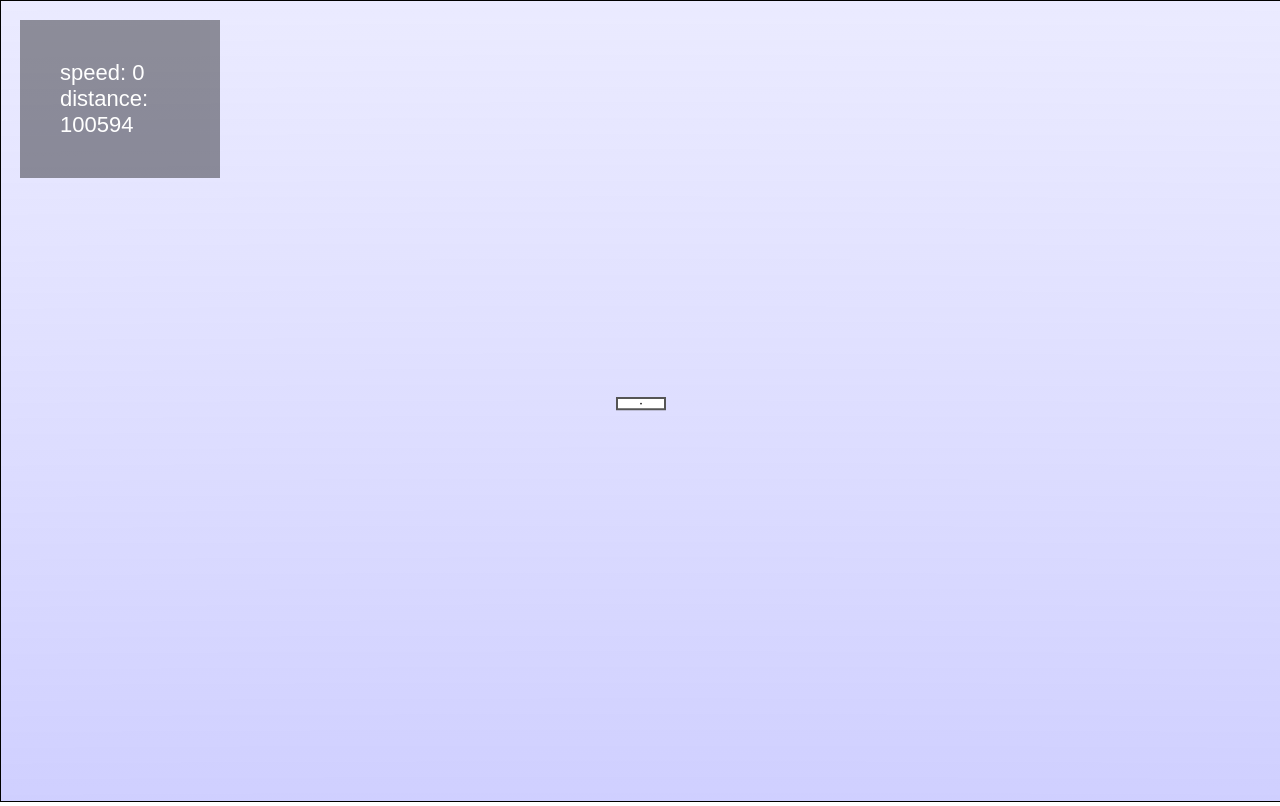
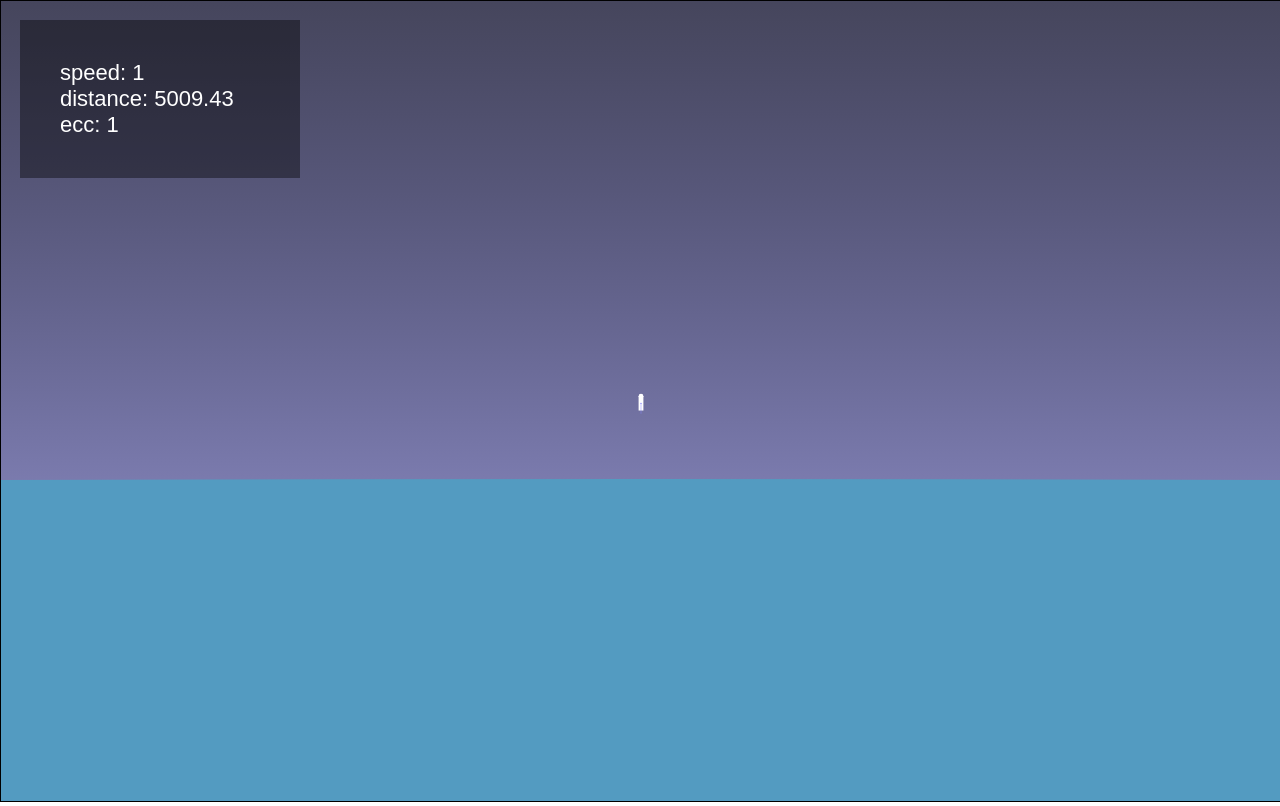
Before and after one commit to ElvinC/liftoff, a website built with webpack: page index.html in a window 1280 px wide. Built offline with nearby package versions, Linux system fonts and the light colour scheme; animation ran at ten frames a second.

Commit message:
Changed theme and scale

```diff
--- a/index.html
+++ b/index.html
@@ -9,8 +9,10 @@
 <body>
 	<div id="HUD">
 		speed: <span id="speed">0</span> <br>
-		distance: <span id="distance">0</span>
+		distance: <span id="distance">0</span><br>
+		ecc: <span id="ecc">0</span><br>
 	</div>
+	<div id="crash"></div>
 	<canvas id="canvas" height="600" width="1000"></canvas>
 </body>
 </html>
--- a/src/js/scene.js
+++ b/src/js/scene.js
@@ -25,7 +25,9 @@ export class Scene {
     }
 
     clear() {
-        this.ctx.clearRect(0, 0, this.canvas.width, this.canvas.height);
+        this.ctx.fillStyle = '#333';
+        this.ctx.fillRect(0, 0, this.canvas.width, this.canvas.height);
+        // this.ctx.clearRect(0, 0, this.canvas.width, this.canvas.height);
     }
 
     drawSprite(sprite) {
@@ -43,7 +45,7 @@ export class Scene {
         return newPos;
     }
 
-    fillAndClose(color, stroke=false) {
+    fillAndClose(color, stroke = false) {
         this.ctx.fillStyle = color;
         this.ctx.fill();
         if (stroke) {
@@ -57,7 +59,7 @@ export class Scene {
 
 
     // Draw a circle with the given position, radius and color
-    circle(pos, radius, color = '#000000') {
+    circle(pos, radius, color = '#000000', rotation = 0, offset) {
         // console.log(pos instanceof Vec2)
         const scaledRadius = radius * this.camera.zoom;
         if (scaledRadius < 0.7) { // don't render tiny primitives.
@@ -65,9 +67,19 @@ export class Scene {
         }
         const posVec = Vec.toVector(pos);
         const newPos = this.calculateCoords(posVec);
+        this.ctx.translate(newPos.x, newPos.y);
 
         this.ctx.beginPath();
-        this.ctx.arc(newPos.x, newPos.y, scaledRadius, 0, 2 * Math.PI, false);
+
+        // with offset
+        if (offset) { // with offset
+            this.ctx.rotate(rotation);
+            const scaledOffset = offset.multiply(this.camera.zoom);
+            this.ctx.arc(scaledOffset.x, scaledOffset.y, scaledRadius, 0, 2 * Math.PI, false);
+        } else {
+            this.ctx.arc(0, 0, scaledRadius, 0, 2 * Math.PI, false);
+        }
+
         this.fillAndClose(color);
     }
 
@@ -102,11 +114,11 @@ export class Scene {
         this.fillAndClose(color, stroke);
     }
 
-    circleGradient(pos, startRadius, stopRadius, startColor = "rgba(170, 170, 255, 0.6)", stopColor = "rgba(255, 255, 255, 0)") {
-        const newPos = this.calculateCoords(pos);
+    circleGradient(pos, startRadius, stopRadius, startColor = 'rgba(170, 170, 255, 0.6)', stopColor = 'rgba(255, 255, 255, 0)') {
+        // const newPos = this.calculateCoords(pos);
         const newStartRadius = startRadius * this.camera.zoom;
         const newStopRadius = stopRadius * this.camera.zoom;
-        const grd = this.ctx.createRadialGradient(newPos.x, newPos.y, newStartRadius, newPos.x, newPos.y, newStopRadius);
+        const grd = this.ctx.createRadialGradient(0, 0, newStartRadius, 0, 0, newStopRadius);
         grd.addColorStop(0, startColor);
         grd.addColorStop(1, stopColor);
         this.circle(pos, stopRadius, grd);
@@ -117,17 +129,20 @@ export class Scene {
      * @param {Vec2} pos start of vector
      * @param {Vec2} theVector
      */
-    drawVector(pos, theVector) {
+    drawVector(pos, theVector, width = 0.5, scaling = 1) {
         // draw a dot, center of mass.
-        this.circle(pos, 1, '#000000');
+        this.circle(pos, width * 1.5 * scaling, '#88f');
         const newStart = this.calculateCoords(pos);
-        const newStop = this.calculateCoords(Vec.add(pos, theVector));
+        const vecEnd = Vec.add(pos, theVector.multiply(scaling));
+        const newStop = this.calculateCoords(vecEnd);
 
         this.ctx.beginPath();
         this.ctx.moveTo(newStart.x, newStart.y);
         this.ctx.lineTo(newStop.x, newStop.y);
-        this.ctx.lineWidth = 1;
-        this.ctx.strokeStyle = '#555';
+        this.ctx.lineWidth = width * this.camera.zoom * scaling;
+        this.ctx.strokeStyle = '#88f';
         this.ctx.stroke();
+
+        this.circle(vecEnd, width * 0.6 * scaling, '#88f');
     }
 }
--- a/src/js/script.js
+++ b/src/js/script.js
@@ -1,6 +1,9 @@
 import { Vector2D as Vec2, Vector as Vec } from './vector';
 import { Scene } from './scene';
-import { Circle, Rocket, Planet} from './shapes';
+import { Circle, Planet } from './shapes';
+import { Rocket } from './sprites/rocket';
+
+window.stepSize = 1 / 60;
 
 // one function for requesting animation frame
 window.requestAnimFrame = ((function animationFrame(/* callback */) {
@@ -29,10 +32,10 @@ function drawObjects(objList, context) {
 */
 
 const spriteList = [];
+const planetList = [];
 
 let scene = null;
 let glider = null;
-let planet = null;
 // const floor = null;
 
 
@@ -41,7 +44,7 @@ function draw() {
 
     for (let i = 0; i < spriteList.length; i++) {
         scene.drawSprite(spriteList[i]);
-        spriteList[i].simulateFrame();
+        spriteList[i].simulateFrame(window.stepSize);
     }
 
     // move camera towards player
@@ -52,39 +55,39 @@ function draw() {
     // move 'ground' to player's x-coordinates
     // floor.pos.x = glider.pos.x;
     $('#speed').html(Math.round(glider.vel.length()));
-    $('#distance').html(Math.round(glider.pos.sub(planet.pos).length()));
+    $('#distance').html(Math.round((glider.pos.sub(planetList[0].pos).length() - 20000) * 100) / 100);
+    $('#ecc').html(Math.round(glider.eccentricity * 100) / 100);
     window.requestAnimFrame(draw);
 }
 
 function init() {
     scene = new Scene('canvas');
     window.scene = scene;
-    scene.camera.zoom = 0.8;
+    scene.camera.zoom = 8;
     // scene.camera.pos.set(0, -1000);
 
 
-    const radP = 100000;
-    planet = new Circle(0, radP + 600, radP, '#88cc99');
-    spriteList.push(planet);
+    const radP = 25000;
 
-    for (let i = 0; i < 1000; i++) {
-        const randX = 1000000 * (Math.random() - 0.5);
-        const randY = 1000000 * (Math.random() - 0.5) + 100000+600;
+    for (let i = 0; i < 500; i++) {
+        const randX = 100000 * (Math.random() - 0.5);
+        const randY = 100000 * (Math.random() - 0.5) + 10000 + 10;
         const newBall = new Circle(randX, randY, 100 + Math.random() * 1000, '#666688');
         spriteList.push(newBall);
     }
-    for (let i = 0; i < 1000; i++) {
-        const randX = 1000000 * (Math.random() - 0.5);
-        const randY = 1000000 * (Math.random() - 0.5) + 100000+600;
-        const newBall = new Circle(randX, randY,  Math.random() * 400, '#778899');
+    for (let i = 0; i < 500; i++) {
+        const randX = 100000 * (Math.random() - 0.5);
+        const randY = 100000 * (Math.random() - 0.5) + 10000 + 10;
+        const newBall = new Circle(randX, randY, Math.random() * 400, '#778899');
         spriteList.push(newBall);
     }
 
-    let atmPlanet = new Planet(0, radP + 600, radP, '#539bc1', 3000);
-    spriteList.push(atmPlanet);
+    const mainPlanet = new Planet(0, radP + 10, radP, '#539bc1', 100, 1000000000);
+    spriteList.push(mainPlanet);
+    planetList.push(mainPlanet);
 
 
-    glider = new Rocket(new Vec2(0, 0), new Vec2(0, 0), 1, 0);
+    glider = new Rocket(new Vec2(0, 0), new Vec2(0, 0), 1000, -Math.PI / 2, planetList);
     spriteList.push(glider);
 
     // floor = new Rectangle(0, 620, 10000, 20, 0, '#333333', 0, 0);
--- a/src/js/shapes.js
+++ b/src/js/shapes.js
@@ -1,156 +1,5 @@
 import { Vector2D as Vec2, Vector as Vec } from './vector';
 // import { Scene } from './scene';
-
-export class Rocket {
-    /**
-     * @constructor
-     * @param {Vec2} pos Starting position
-     * @param {Vec2} vel Starting velocity
-     * @param {Number} mass mass
-     * @param {Number} angle angle in radians
-     */
-    constructor(pos, vel, mass, angle) {
-        this.pos = Vec.toVector(pos);
-        this.vel = Vec.toVector(vel);
-        this.acc = new Vec2(0, 0);
-        this.thrust = 0; // thrust in radial direction
-        this.thrustChange = 0;
-
-        this.mass = mass;
-        this.angle = angle;
-        this.angularVel = 0;
-        this.angularAcc = 0;
-
-        // settings
-        this.minThrust = 0;
-        this.maxThrust = 0.15;
-        this.dragCoefficient = 0; // 0.00003;
-
-        const _self = this;
-        $(window).keydown((e) => {
-            switch (e.which) {
-            // left/right
-            case 37:
-                _self.angularAcc = -0.001;
-                break;
-
-            case 39:
-                _self.angularAcc = 0.001;
-                break;
-
-                // up/down
-            case 38:
-                _self.thrustChange = 0.005;
-                break;
-
-            case 40:
-                _self.thrustChange = -0.005;
-                break;
-
-            default:
-                break;
-            }
-        });
-
-        $(window).keyup((e) => {
-            switch (e.which) {
-            // left/right
-            case 37:
-                _self.angularAcc = 0;
-                break;
-
-            case 39:
-                _self.angularAcc = 0;
-                break;
-                // up/down
-            case 38:
-                _self.thrustChange = 0;
-                break;
-            case 40:
-                _self.thrustChange = 0;
-                break;
-            default:
-                break;
-            }
-        });
-    }
-
-    /**
-     *
-     * @param {Scene} scene Scene to draw the shape
-     */
-    drawMe(scene) {
-        const fireLength = this.thrust * 300;
-        scene.rect(this.pos, fireLength, 3, this.angle, '#ff0000', new Vec2(-30 - fireLength / 2, 0));
-        scene.rect(this.pos, 60, 14, this.angle, '#ffffff', null, true);
-
-        // draw velocity vector
-        scene.drawVector(this.pos, this.vel.multiply(2));
-    }
-
-    simulateFrame() {
-        const planet = new Vec2(0, 100000 + 600);
-        const rPlanet = 100000;
-        const rVec = Vec.sub(this.pos, planet); // from planet to rocket
-        const rLenSqrd = rVec.lengthSquared();
-        const rVecUnit = rVec.unit();
-
-        if (rLenSqrd < rPlanet ** 2) { // collision with planet
-            const restitution = this.vel.lengthSquared() < 3 ? 0.0 : 0.3;
-            const changeVel = rVecUnit.multiply((1 + restitution) * Math.abs(rVecUnit.dot(this.vel)));
-            this.vel.addInPlace(changeVel);
-
-            // find delta and move to prevent intersect
-            const rVecToSurface = rVecUnit.multiply(rPlanet);
-            const deltaToSurface = Vec.sub(rVecToSurface, rVec).multiply(1.1);
-            this.pos.addInPlace(deltaToSurface);
-        }
-
-
-        // update angle
-        this.angularVel += this.angularAcc;
-        this.angle += this.angularVel;
-
-        // Update thrust
-        this.thrust += this.thrustChange;
-        this.thrust = Math.min(this.maxThrust, Math.max(this.minThrust, this.thrust)); // limit
-
-        // FORCES
-        const sumForces = new Vec2(0, 0);
-
-        // Thrust force
-        const thrustForce = Vec.unit(this.angle, this.thrust); // In the radial direction
-        sumForces.addInPlace(thrustForce); // add thrust force
-
-        // drag
-        const velUnit = this.vel.unit();
-        const drag = velUnit.multiply(-this.vel.lengthSquared() * this.dragCoefficient); // Cd*v^2 in opposite direction
-        sumForces.addInPlace(drag);
-
-        // gravity
-        // sumForces.y += 0.05;
-        const mPlanet = 50000000;
-        const gravity = rVecUnit.multiply(-mPlanet / rLenSqrd);
-        sumForces.addInPlace(gravity);
-
-
-        // update position and velocity
-        const newAcc = sumForces.divide(this.mass);
-        this.vel.addInPlace(newAcc); // update velocity
-        this.pos.addInPlace(this.vel); // update position
-
-
-        // bounce
-        /*
-        if (this.pos.y > 600) {
-            this.vel.y = -Math.abs(this.vel.y) * 0.2
-            this.pos.y = 600;
-        } *//*
-        if (this.pos.x > 3000) {
-            this.pos.x = -3000;
-        } */
-    }
-}
 
 export class Planet {
     constructor(x, y, radius, color = '#000000', atmosHeight, mass = 1) {
@@ -169,7 +18,7 @@ export class Planet {
     }
 
     drawMe(scene) {
-        scene.circleGradient(this.pos, this.atmStart, this.atmEnd);
+        scene.circleGradient(this.pos, this.atmStart, this.atmEnd, 'rgba(170, 170, 255, 0.6)', 'rgba(100, 100, 200, 0)');
         scene.circle(this.pos, this.radius, this.color);
     }
 }
--- /dev/null
+++ b/src/js/sprites/rocket.js
@@ -0,0 +1,195 @@
+import { Vector2D as Vec2, Vector as Vec } from '../vector';
+
+export class Rocket {
+    /**
+     * @constructor
+     * @param {Vec2} pos Starting position
+     * @param {Vec2} vel Starting velocity
+     * @param {Number} mass mass
+     * @param {Number} angle angle in radians
+     * @param {Array} planetList a list of planets
+     */
+    constructor(pos, vel, mass, angle, planetList) {
+        this.pos = Vec.toVector(pos);
+        this.vel = Vec.toVector(vel);
+        this.acc = new Vec2(0, 0);
+        this.thrust = 0; // thrust in radial direction
+        this.thrustChange = 0;
+
+        this.mass = mass;
+        this.angle = angle;
+        this.angularVel = 0;
+        this.angularAcc = 0;
+        this.eccentricity = 0;
+
+        // main planet
+        this.planetList = planetList;
+
+        // settings
+        this.minThrust = 0;
+        this.maxThrust = 5000;
+        this.dragCoefficient = 0; // 0.00003;
+
+        this.gConstant = 1;
+
+        const _self = this;
+        $(window).keydown((e) => {
+            switch (e.which) {
+            // left/right
+            case 37:
+                _self.angularAcc = -1;
+                break;
+
+            case 39:
+                _self.angularAcc = 1;
+                break;
+
+                // up/down
+            case 38:
+                _self.thrustChange = this.maxThrust / 50;
+                break;
+
+            case 40:
+                _self.thrustChange = -this.maxThrust / 50;
+                break;
+
+            default:
+                break;
+            }
+        });
+
+        $(window).keyup((e) => {
+            switch (e.which) {
+            // left/right
+            case 37:
+                _self.angularAcc = 0;
+                break;
+
+            case 39:
+                _self.angularAcc = 0;
+                break;
+                // up/down
+            case 38:
+                _self.thrustChange = 0;
+                break;
+            case 40:
+                _self.thrustChange = 0;
+                break;
+            default:
+                break;
+            }
+        });
+    }
+
+    /**
+     *
+     * @param {Scene} scene Scene to draw the shape
+     */
+    drawMe(scene) {
+        const planet = this.planetList[0];
+        const stdGrvParam = planet.mass * this.gConstant;
+        const posVec = this.pos.sub(planet.pos);
+        // draw predicted path
+        const velSqrd = this.vel.lengthSquared();
+
+        const eVec = Vec.sub(posVec.multiply((velSqrd / stdGrvParam) - (1 / posVec.length())), this.vel.multiply(Vec.dot(posVec, this.vel) / stdGrvParam));
+        // console.log(eVec.length());
+        this.eccentricity = eVec.length();
+
+
+        const rocketHeight = 1.8;
+        const rocketWidth = 0.6;
+        const randAngle = (Math.random() - 0.5) * 0.02;
+        const fireLength = this.thrust / this.maxThrust * 1 - 0.05 * Math.random();
+        scene.rect(this.pos, fireLength, 0.2, this.angle + randAngle, '#fd753daa', new Vec2(-(rocketHeight / 2) - fireLength / 2, 0)); // fire
+        scene.rect(this.pos, rocketHeight, rocketWidth, this.angle, '#ffffff', null, false);
+        // scene.rect(this.pos, rocketHeight / 2, rocketWidth, this.angle, '#ffffff', new Vec2(rocketHeight / 1.5, 0), false); // cap
+        scene.circle(this.pos, rocketWidth / 2, '#ffffff', this.angle, new Vec2(rocketHeight / 2, 0));
+
+        // draw velocity vector
+        // if zoomed out
+        if (scene.camera.zoom < 1.5) {
+            scene.drawVector(this.pos, this.vel, 2, 0.5 / scene.camera.zoom);
+            scene.circle(this.pos, 2 / scene.camera.zoom, '#ffffff');
+        } else {
+            scene.drawVector(this.pos, this.vel, 0.06, 1);
+        }
+    }
+
+    /**
+     * Simulate next timestep
+     * @param {Array} interactList A list of sprite objects to interact with.
+     * @param {Number} dt The simulation timestep
+     */
+    simulateFrame(dt) {
+        const planet = this.planetList[0];
+        const rVec = Vec.sub(this.pos, planet.pos); // from planet to rocket
+        const rLenSqrd = rVec.lengthSquared();
+        const rVecUnit = rVec.unit();
+
+        if (rLenSqrd < planet.radius ** 2) { // collision with planet
+            const velLength = this.vel.length();
+            if (velLength > 1) { // show crash
+                $('#crash').html('CRASHED AT ' + Math.round(velLength) + ' px/s');
+                window.setTimeout(() => {
+                    $('#crash').html('');
+                }, 5000);
+            }
+            const restitution = this.vel.lengthSquared() < 3 ? 0.0 : 0.3;
+            const changeVel = rVecUnit.multiply((1 + restitution) * Math.abs(rVecUnit.dot(this.vel)));
+            this.vel.addInPlace(changeVel);
+
+            // find delta and move to prevent intersect
+            const rVecToSurface = rVecUnit.multiply(planet.radius);
+            const deltaToSurface = Vec.sub(rVecToSurface, rVec).multiply(1.1);
+            this.pos.addInPlace(deltaToSurface);
+        }
+
+
+        // update angle using velocity verlet
+        this.angle += this.angularVel * dt + 0.5 * this.angularAcc * (dt ** 2);
+        this.angularVel += this.angularAcc * dt;
+        this.angularVel *= 1 - (0.5 * dt); // dampening
+
+        // Update thrust
+        this.thrust += this.thrustChange;
+        this.thrust = Math.min(this.maxThrust, Math.max(this.minThrust, this.thrust)); // limit
+
+        // FORCES
+        const sumForces = new Vec2(0, 0);
+
+        // Thrust force
+        const thrustForce = Vec.unit(this.angle, this.thrust); // In the radial direction
+        sumForces.addInPlace(thrustForce); // add thrust force
+
+        // drag
+        const velUnit = this.vel.unit();
+        const drag = velUnit.multiply(-this.vel.lengthSquared() * this.dragCoefficient); // Cd*v^2 in opposite direction
+        sumForces.addInPlace(drag);
+
+        // gravity
+        // sumForces.y += 0.05;
+        const gravity = rVecUnit.multiply(-this.gConstant * this.mass * planet.mass / rLenSqrd);
+        sumForces.addInPlace(gravity);
+
+
+        // update position and velocity using velocity verlet
+
+        // new acceleration * timestep
+        const newAccDt = sumForces.multiply(dt / this.mass);
+
+        this.pos.addInPlace(Vec.add(this.vel.multiply(dt), newAccDt.multiply(dt)));
+        this.vel.addInPlace(newAccDt); // update velocity
+
+
+        // bounce
+        /*
+        if (this.pos.y > 600) {
+            this.vel.y = -Math.abs(this.vel.y) * 0.2
+            this.pos.y = 600;
+        } *//*
+        if (this.pos.x > 3000) {
+            this.pos.x = -3000;
+        } */
+    }
+}
--- a/src/js/vector.js
+++ b/src/js/vector.js
@@ -1,3 +1,4 @@
+import { ENGINE_METHOD_NONE } from "constants";
 
 export class Vector2D {
     constructor(x, y) {
@@ -102,4 +103,13 @@ export const Vector = {
     unit(angle, length = 1) {
         return new Vector2D(length * Math.cos(angle), length * Math.sin(angle));
     },
+
+    /**
+     * Return z-component of cross product.
+     * @param {Vector2} a First vector
+     * @param {Vector2} b Second vector
+     */
+    cross(a, b) {
+        // TODO
+    }
 };
--- a/style.css
+++ b/style.css
@@ -1,3 +1,7 @@
+* {
+    font-family: sans-serif;
+}
+
 #canvas {
     border: 1px solid #000000;
 }
@@ -12,8 +16,18 @@ body {
     font-size: 22px;
     top: 20px;
     left: 20px;
-    width: 120px;
+    width: 200px;
     padding: 40px;
     background-color: rgba(0, 0, 0, 0.4);
     color: #fff;
 }
+
+#crash {
+    font-size: 42px;
+    color: #f66;
+    text-align: center;
+    position: fixed;
+    top: 50px;
+    left: 0px;
+    width: 100%;
+}
```
Also changed, not shown: dist/bundle.js, 1 other file.
